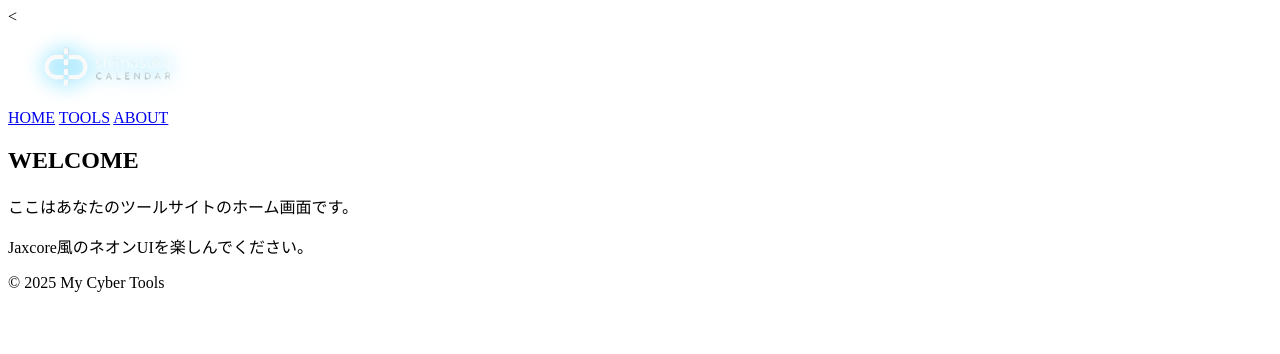
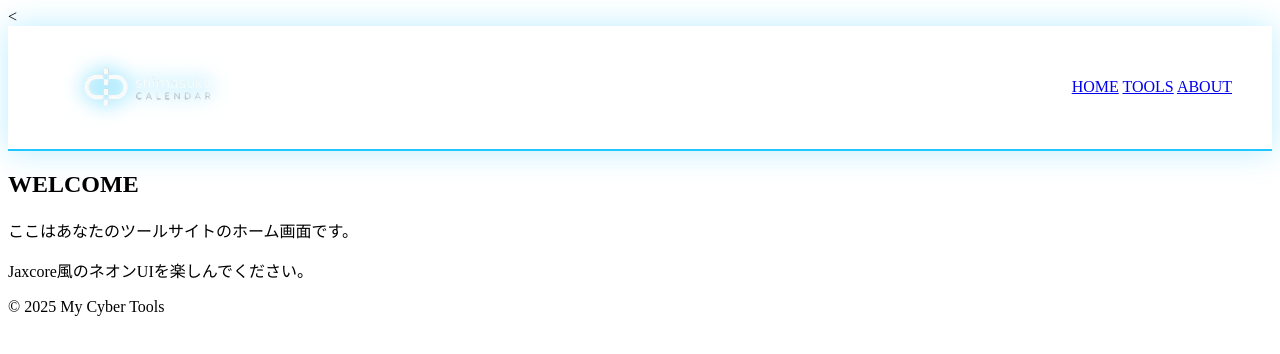
Before and after one commit to shimasuke07-code/shimasuke.tools, a plain HTML site: page index.html in a window 1280 px wide. Drawn offline with Linux system fonts and the light colour scheme; files whose address does not match are found by name.

Commit message:
Update style.css

```diff
--- a/style.css
+++ b/style.css
@@ -70,3 +70,16 @@
   transform: scale(1.05);      /* 少し拡大して光る */
   filter: drop-shadow(0 0 20px #21c7ff);
 }
+
+.cyber-header {
+  position: relative;
+  padding: 20px 40px;
+  background: rgba(255,255,255,0.05);
+  backdrop-filter: blur(15px);
+  border-bottom: 2px solid #21c7ff;
+  box-shadow: 0 0 30px rgba(33,199,255,0.3);
+  display: flex;
+  justify-content: space-between;
+  align-items: center;
+  overflow: hidden;
+}
```
